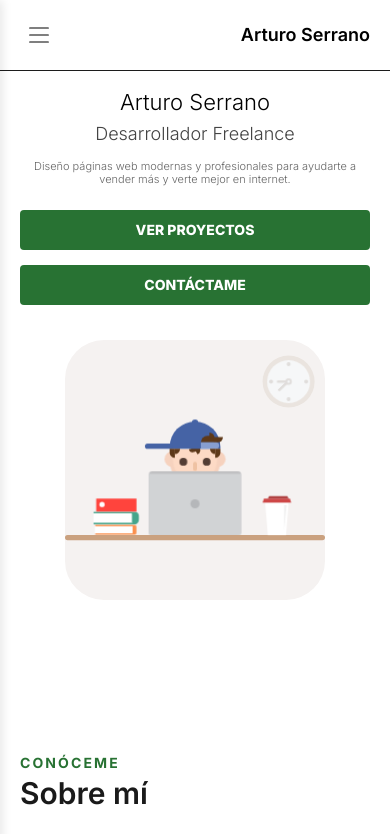
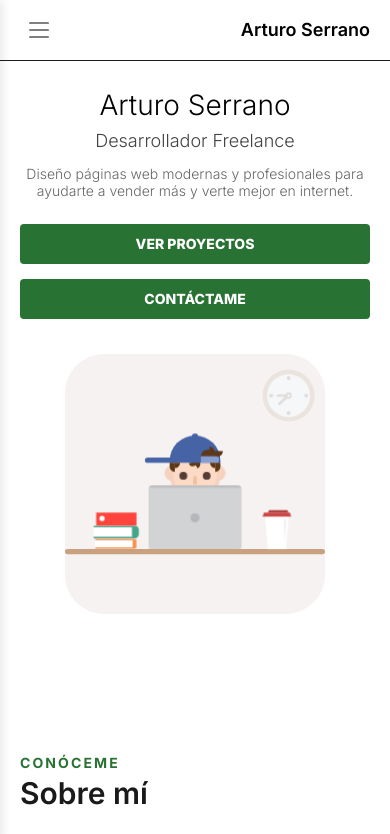
Before and after one commit to KinatorAr/myPortafolio, an Angular app: page / in a window 390 px wide. Shown: the top 834 px of the page. Built offline with nearby package versions, Linux system fonts and the light colour scheme; a web font is replaced by a local one.

Commit message:
Cambios Generales

```diff
--- a/src/app/components/hero/hero.css
+++ b/src/app/components/hero/hero.css
@@ -38,7 +38,7 @@
     }
 
     .hero-content p {
-      font-size: clamp(1.1rem, 2vw, 1.8rem);
+      font-size: clamp(1.4rem, 2vw, 1.8rem);
       color: #666;
       max-width: 500px;
     }
@@ -72,8 +72,12 @@
     .hero-btn a:hover {
       background-color: #0f5f22;
       transform: translateY(-2px);
-      box-shadow: 0 4px 12px rgba(0,0,0,0.15);
+      box-shadow: 0 4px 12px rgba(0, 0, 0, 0.15);
       cursor: pointer;
+
+      -webkit-user-select: none;
+      -ms-user-select: none;
+      user-select: none;
     }
 
     /* --- Animación --- */
@@ -122,7 +126,8 @@
       .hero-section {
         display: flex;
         flex-direction: column;
-        align-items: center; /* Centra el contenido en el eje horizontal */
+        align-items: center;
+        /* Centra el contenido en el eje horizontal */
         text-align: center;
         padding-top: 4rem;
         padding-bottom: 4rem;
@@ -130,7 +135,8 @@
 
       .hero-content {
         width: 100%;
-        align-items: center; /* Centra los items del flex (texto y botones) */
+        align-items: center;
+        /* Centra los items del flex (texto y botones) */
         order: 1;
       }
 
@@ -156,16 +162,29 @@
       .stage {
         transform: scale(0.85);
       }
+
       .animation-container {
         height: 340px;
       }
     }
 
     @media (max-width: 480px) {
-      .hero-content h1 { font-size: 2.2rem; }
-      .hero-content h2 { font-size: 1.8rem; }
-      .stage { transform: scale(0.65); }
-      .animation-container { height: 260px; width: 100%; }
+      .hero-content h1 {
+        font-size: 2.8rem;
+      }
+
+      .hero-content h2 {
+        font-size: 1.8rem;
+      }
+
+      .stage {
+        transform: scale(0.65);
+      }
+
+      .animation-container {
+        height: 260px;
+        width: 100%;
+      }
 
       .hero-btn a {
         width: 100%;
@@ -174,13 +193,15 @@
     }
 
     /* Animacion */
-.hero-icon{
+    .hero-icon {
       padding: 0rem;
     }
-.animation{
+
+    .animation {
       display: flex;
       justify-content: center;
     }
+
     .stage {
       width: 400px;
       height: 400px;
@@ -259,18 +280,23 @@
       0% {
         -webkit-transform: translateX(-50%) translateY(45px) translateZ(0);
       }
+
       15% {
         -webkit-transform: translateX(-50%) translateY(50px) translateZ(0);
       }
+
       30% {
         -webkit-transform: translateX(-50%) translateY(45px) translateZ(0);
       }
+
       45% {
         -webkit-transform: translateX(-50%) translateY(50px) translateZ(0);
       }
+
       60% {
         -webkit-transform: translateX(-50%) translateY(0px) translateZ(0);
       }
+
       100% {
         -webkit-transform: translateX(-50%) translateY(0px) translateZ(0);
       }
@@ -281,18 +307,23 @@
       0% {
         transform: translateX(-50%) translateY(45px) translateZ(0);
       }
+
       15% {
         transform: translateX(-50%) translateY(50px) translateZ(0);
       }
+
       30% {
         transform: translateX(-50%) translateY(45px) translateZ(0);
       }
+
       45% {
         transform: translateX(-50%) translateY(50px) translateZ(0);
       }
+
       60% {
         transform: translateX(-50%) translateY(0px) translateZ(0);
       }
+
       100% {
         transform: translateX(-50%) translateY(0px) translateZ(0);
       }
@@ -393,18 +424,23 @@
       0% {
         -webkit-transform: translateY(16px) translateZ(0);
       }
+
       15% {
         -webkit-transform: translateY(16px) translateZ(0);
       }
+
       30% {
         -webkit-transform: translateY(16px) translateZ(0);
       }
+
       45% {
         -webkit-transform: translateY(16px) translateZ(0);
       }
+
       60% {
         -webkit-transform: translateY(4px) translateZ(0);
       }
+
       100% {
         -webkit-transform: translateY(4px) translateZ(0);
       }
@@ -414,18 +450,23 @@
       0% {
         transform: translateY(16px) translateZ(0);
       }
+
       15% {
         transform: translateY(16px) translateZ(0);
       }
+
       30% {
         transform: translateY(16px) translateZ(0);
       }
+
       45% {
         transform: translateY(16px) translateZ(0);
       }
+
       60% {
         transform: translateY(4px) translateZ(0);
       }
+
       100% {
         transform: translateY(4px) translateZ(0);
       }
@@ -521,7 +562,7 @@
       width: 8px;
       height: 8px;
       background-color: #5e3919;
-  border-radius: 0 0 0 50px ;
+      border-radius: 0 0 0 50px;
     }
 
     .hair-middle {
@@ -602,7 +643,8 @@
       left: 50%;
       -webkit-transform: translateX(-50%);
       transform: translateX(-50%);
-  z-index: 12;;
+      z-index: 12;
+      ;
     }
 
     .ear-left {
@@ -667,6 +709,7 @@
       0% {
         -webkit-transform: translateX(-50%) translateY(-50%) rotate(-30deg);
       }
+
       100% {
         -webkit-transform: translateX(-50%) translateY(-50%) rotate(330deg);
       }
@@ -676,6 +719,7 @@
       0% {
         transform: translateX(-50%) translateY(-50%) rotate(-30deg);
       }
+
       100% {
         transform: translateX(-50%) translateY(-50%) rotate(330deg);
       }
--- a/src/app/components/nav/nav.css
+++ b/src/app/components/nav/nav.css
@@ -29,6 +29,7 @@
       from {
         transform: translateY(-100%);
       }
+
       to {
         transform: translateY(0);
       }
@@ -38,7 +39,7 @@
       display: flex;
       justify-content: space-between;
       align-items: center;
-      height: 70px;
+      height: 7rem;
     }
 
     .logo p {
@@ -48,6 +49,7 @@
       margin: 0;
       transition: color 0.3s;
     }
+
     .logo p:hover {
       color: #1a5a34;
       transition: color 0.3s;
@@ -62,7 +64,8 @@
     }
 
     .menu-mobile-header {
-      display: none; /* Oculto en escritorio */
+      display: none;
+      /* Oculto en escritorio */
     }
 
     .enlace {
@@ -81,6 +84,9 @@
 
     .enlace:hover {
       color: #1a5a34;
+      -webkit-user-select: none;
+      -ms-user-select: none;
+      user-select: none;
     }
 
     .enlace::after {
@@ -116,7 +122,9 @@
       .btn-menu {
         display: flex;
       }
-
+      .header-content{
+        height: 6rem;
+      }
       .nav-principal {
         position: fixed;
         top: 0;
@@ -132,7 +140,7 @@
 
         transform: translateX(-100%);
         transition: transform 0.3s cubic-bezier(0.4, 0, 0.2, 1);
-        box-shadow: 2px 0 10px rgba(0,0,0,0.1);
+        box-shadow: 2px 0 10px rgba(0, 0, 0, 0.1);
         z-index: 1001;
       }
 
@@ -172,8 +180,13 @@
     }
 
     @keyframes fadeIn {
-      from { opacity: 0; }
-      to { opacity: 1; }
+      from {
+        opacity: 0;
+      }
+
+      to {
+        opacity: 1;
+      }
     }
 
     .hero-section {
```
Lines whose indentation alone changed are shown as unchanged.
